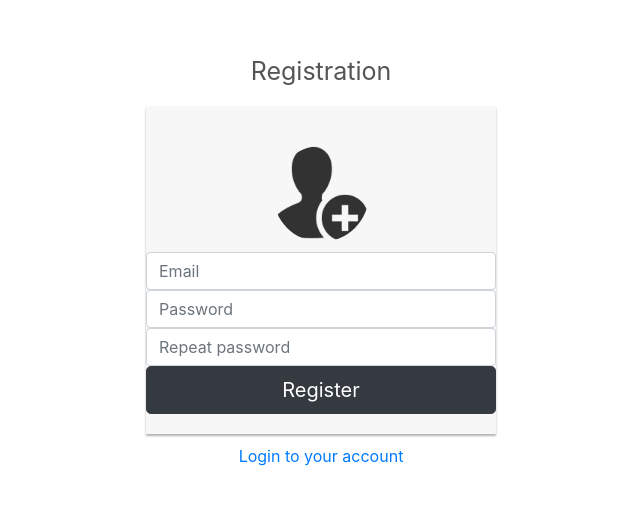
After one commit to RomaSerenkov/social_network, a Symfony app: template templates/registration/register.html.twig in a window 1280 px wide. The commit adds this page. Shown: the top 505 px of the page, without its empty margins (319-959 px from the left). Run offline with Twig, Linux system fonts and the light colour scheme; the template is opened without the code that fills it, so the values that code supplies are empty; form fields are guessed from the names that the template uses; style sheets or scripts are compiled from the project's sources; some libraries are stand-ins or nearby versions.

Commit message:
Add registration

```diff
--- a/assets/styles/login.css
+++ b/assets/styles/login.css
@@ -29,9 +29,9 @@
 {
     z-index: 2;
 }
-.form-signin input[type="text"]
+.form-signin input[type="email"]
 {
-    margin-bottom: -1px;
+    margin-bottom: 10px;
     border-bottom-left-radius: 0;
     border-bottom-right-radius: 0;
 }
--- /dev/null
+++ b/templates/registration/register.html.twig
@@ -0,0 +1,36 @@
+{% extends 'base.html.twig' %}
+
+{% block title %}Register{% endblock %}
+
+{% block stylesheets %}
+    {{ encore_entry_link_tags('login_style') }}
+{% endblock %}
+
+{% block body %}
+    <div class="container">
+        <div class="row justify-content-center sign-container">
+            <div class="col-xs-12 col-sm-6 col-md-4">
+                <h1 class="text-center login-title">Registration</h1>
+                <div class="account-wall">
+                    <img class="profile-img" src="{{ asset('build/images/login/add-user-icon-256.png') }}"
+                         alt="">
+                    {% for flashError in app.flashes('verify_email_error') %}
+                        <div class="alert alert-danger" role="alert">{{ flashError }}</div>
+                    {% endfor %}
+
+                    {{ form_start(registrationForm, {'attr': {'class': 'form-signin'}}) }}
+                    {{ form_widget(registrationForm.email, {'attr': {'class': 'form-control',
+                        'placeholder': 'Email'}}) }}
+                    {{ form_widget(registrationForm.password.first, {'attr': {'class': 'form-control',
+                        'placeholder': 'Password'}}) }}
+                    {{ form_widget(registrationForm.password.second, {'attr': {'class': 'form-control',
+                        'placeholder': 'Repeat password'}}) }}
+
+                    <button type="submit" class="btn btn-lg btn-dark btn-block">Register</button>
+                    {{ form_end(registrationForm) }}
+                </div>
+                <a href="{{ path('security_login') }}" class="text-center new-account">Login to your account</a>
+            </div>
+        </div>
+    </div>
+{% endblock %}
--- a/templates/security/login.html.twig
+++ b/templates/security/login.html.twig
@@ -34,7 +34,7 @@
                             Sign in</button>
                     </form>
                 </div>
-                <a href="#" class="text-center new-account">Create an account </a>
+                <a href="{{ path('registration_register') }}" class="text-center new-account">Create an account </a>
             </div>
         </div>
     </div>
```
Also changed, not shown: src/Controller/RegistrationController.php (added, +56 -0 lines), src/Form/RegistrationFormType.php (added, +55 -0 lines), assets/images/login/add-user-icon-256.png (added).
